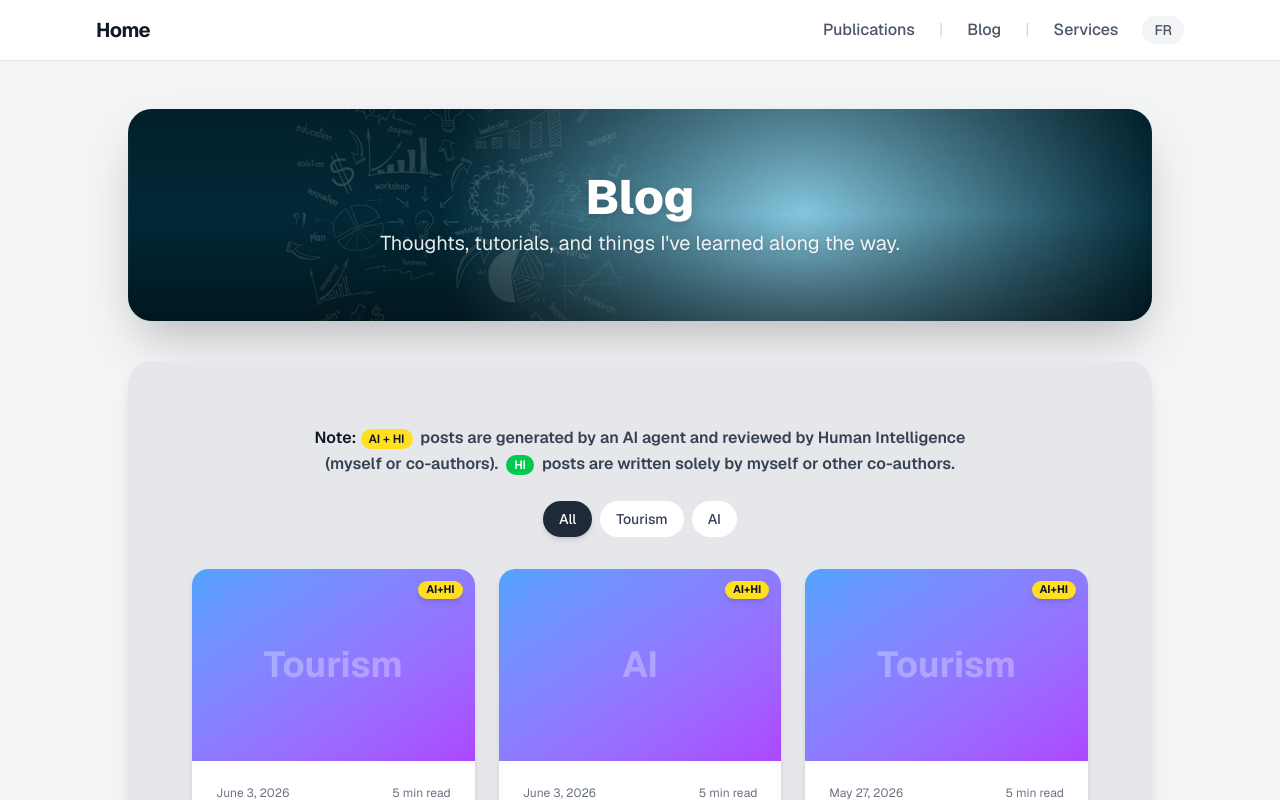
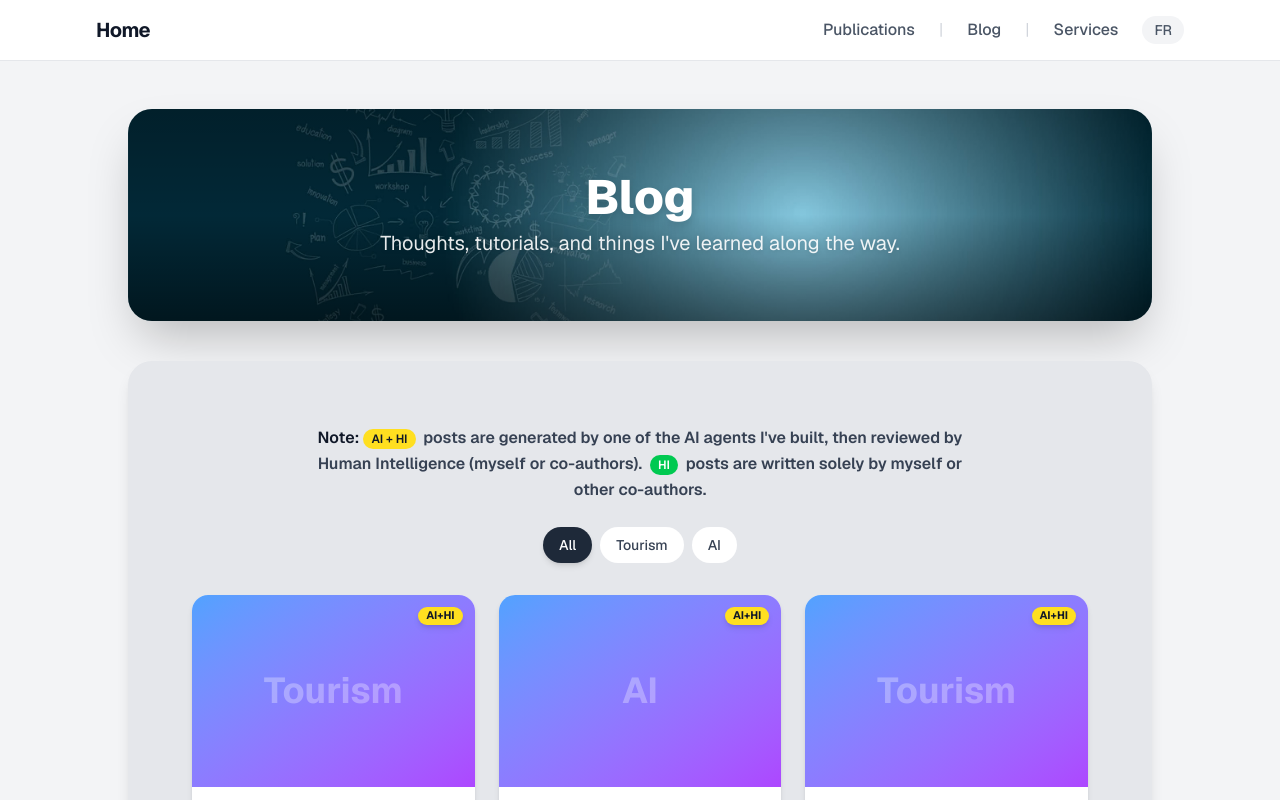
Before and after one commit to rodricfanou/rodricfanou.github.io, a Next.js app: page /blog in a window 1280 px wide. Shown: the top 800 px of the page. Built offline with nearby package versions, Linux system fonts and the light colour scheme.

Commit message:
Reword AI+HI description

```diff
--- a/src/app/blog/page.tsx
+++ b/src/app/blog/page.tsx
@@ -138,7 +138,7 @@ export default function Blog() {
             <p className="text-sm md:text-base leading-relaxed max-w-2xl mx-auto font-semibold">
               <span className="text-gray-900">Note:</span>
               <span className="inline-flex items-center gap-1 px-2 py-0.5 rounded-full text-xs font-semibold bg-yellow-300 text-gray-900 ml-1 mr-1">AI + HI</span>
-              &nbsp;posts are generated by an AI agent and reviewed by Human Intelligence (myself or co-authors).
+              &nbsp;posts are generated by one of the AI agents I&apos;ve built, then reviewed by Human Intelligence (myself or co-authors).
               <span className="inline-flex items-center gap-1 px-2 py-0.5 rounded-full text-xs font-semibold bg-green-500 text-white ml-2 mr-1">HI</span>
               &nbsp;posts are written solely by myself or other co-authors.
             </p>
```
